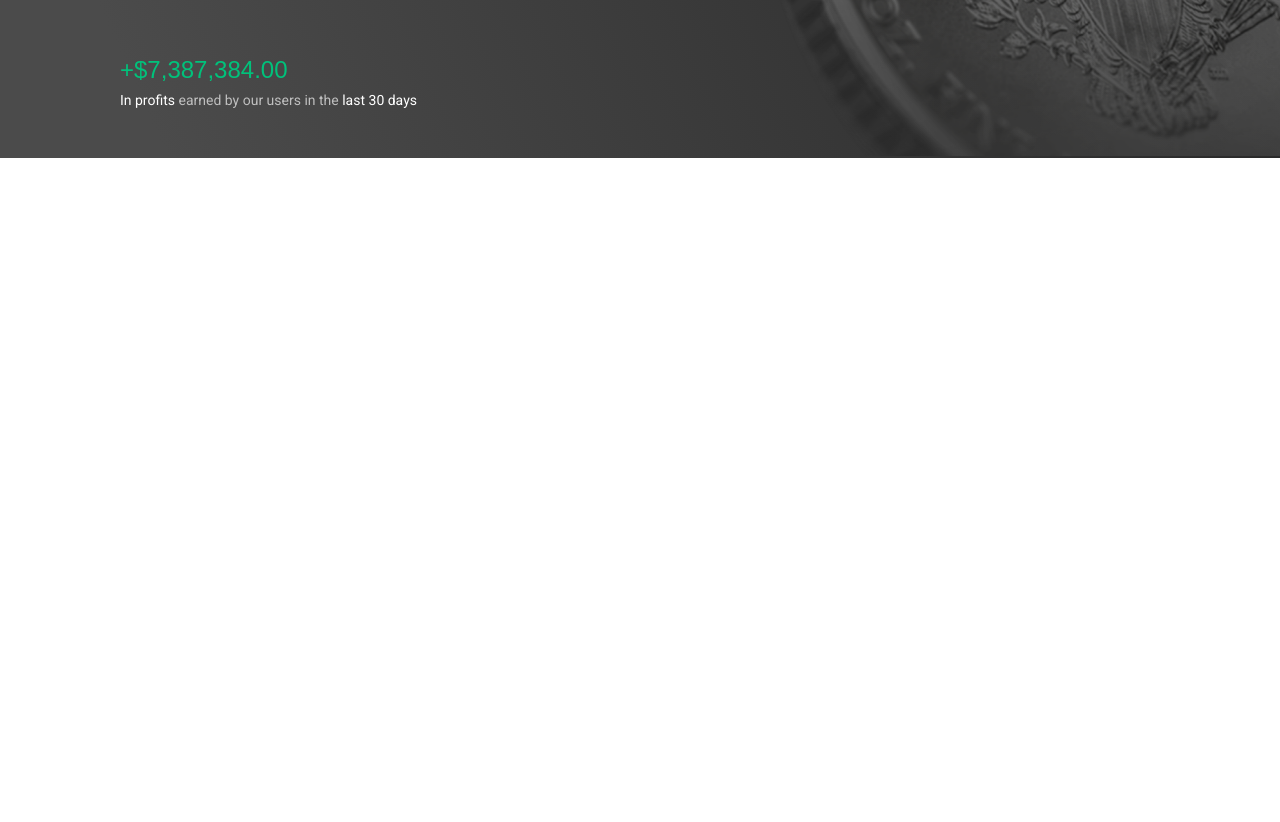
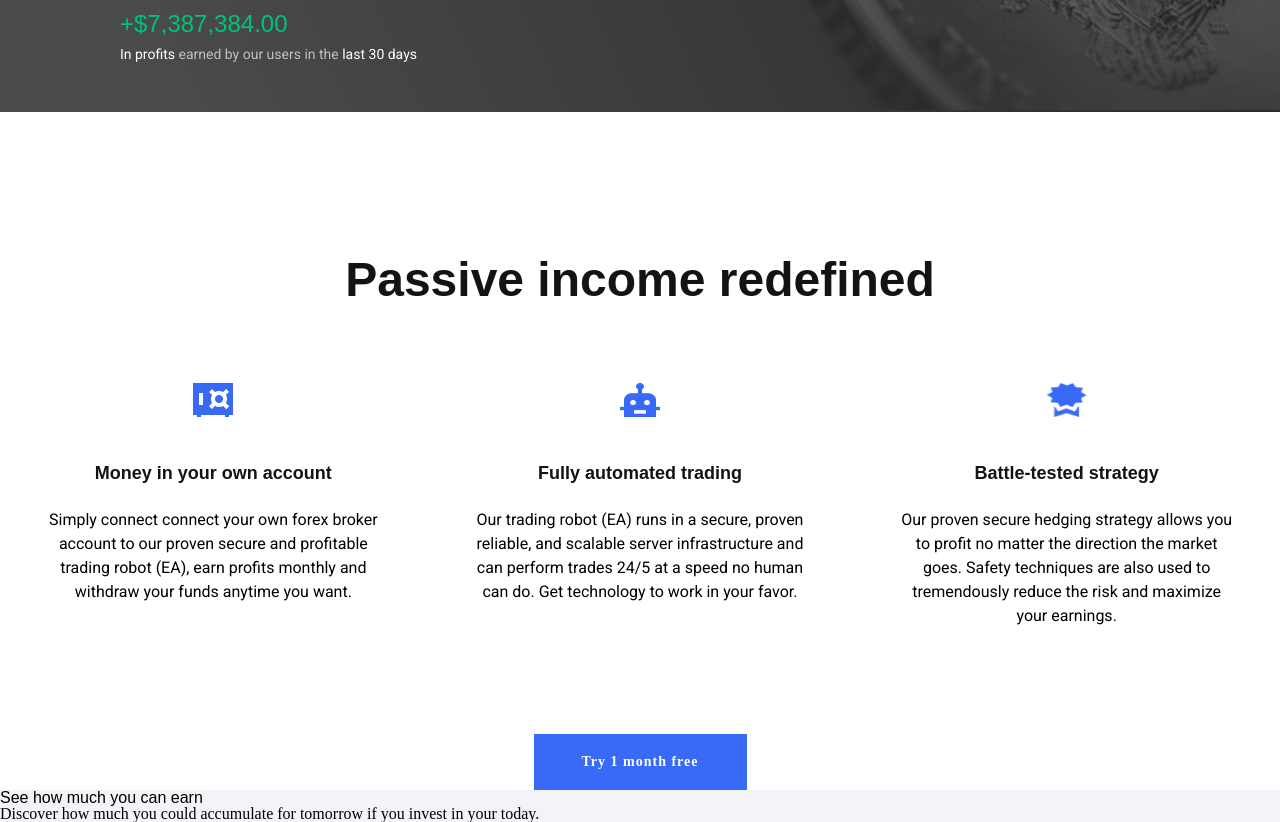
Before and after one commit to lenovais56/atomFX, a plain HTML site: page index.html in a window 1280 px wide. Shown: the part 473-1295 px from the top of the page. Before the commit the page ends 800 px from the top, so only its background shows below. Drawn offline with Linux system fonts and the light colour scheme; a web font is replaced by a local one.

Commit message:
Incluindo a seção beneficios

```diff
--- /dev/null
+++ b/assets/css/beneficios.css
@@ -0,0 +1,5 @@
+.beneficios {
+    display: flex;
+    flex-direction: column;
+    justify-content: space-around;
+}
--- /dev/null
+++ b/assets/css/beneficios/beneficios__botao.css
@@ -0,0 +1,15 @@
+.beneficios__botao {
+    width: 213px;
+    height: 56px;
+    margin-top: 106px;
+    background-color: #396AF7;
+    color: #FFFFFF;
+    font-family: 'Familjen Grotesk';
+    font-size: 14px;
+    font-weight: 600;
+    line-height: 16px;
+    letter-spacing: 1px;
+    border: none;
+    margin: 0 auto;
+    align-self: center;
+}
--- /dev/null
+++ b/assets/css/beneficios/beneficios__descricao.css
@@ -0,0 +1,6 @@
+.beneficios__descricao {
+    font-family: 'Roboto', sans-serif;
+    font-size: 16px;
+    font-weight: 400;
+    line-height: 24px;
+}
--- /dev/null
+++ b/assets/css/beneficios/beneficios__destaque.css
@@ -0,0 +1,9 @@
+.beneficios__destaque {
+    font-family: 'Familjen Grotesk', sans-serif;
+    font-size: 18px;
+    font-weight: 600;
+    line-height: 21px;
+    text-align: center;
+    color: #131313;
+    margin-bottom: 24px;
+}
--- /dev/null
+++ b/assets/css/beneficios/beneficios__icone.css
@@ -0,0 +1,5 @@
+.beneficios__icone {
+    width: 40px;
+    height: 34px;
+    margin: 75px 0 43px 0;
+}
--- /dev/null
+++ b/assets/css/beneficios/beneficios__item.css
@@ -0,0 +1,4 @@
+.beneficios__item {
+    width: 340px;
+    height: 100%;
+}
--- /dev/null
+++ b/assets/css/beneficios/beneficios__lista.css
@@ -0,0 +1,6 @@
+.beneficios__lista {
+    display: flex;
+    justify-content: space-around;
+    text-align: center;
+    margin-bottom: 106px;
+}
--- /dev/null
+++ b/assets/css/beneficios/beneficios__titulo.css
@@ -0,0 +1,10 @@
+.beneficios__titulo {
+    width: 100%;
+    font-family: 'Familjen Grotesk', sans-serif;
+    font-size: 48px;
+    font-weight: 600;
+    line-height: 56px;
+    color: #131313;
+    text-align: center;
+    margin-top: 140px;
+}
--- a/assets/css/cabecalho.css
+++ b/assets/css/cabecalho.css
@@ -1,7 +1,9 @@
 .cabecalho {
     display: flex;
+    position: fixed;
     justify-content: space-around;
     align-items: center;
+    width: 100%;
     height: 46px;
     background: linear-gradient(245.64deg, #222222 -0.97%, #4B4B4B 89.16%);
 }
--- /dev/null
+++ b/assets/css/simulador.css
@@ -0,0 +1,5 @@
+.simulador {
+    display: flex;
+    flex-direction: column;
+    background-color: #F2F4F8;
+}
--- /dev/null
+++ b/assets/css/simulador/simulador__titulo.css
@@ -0,0 +1,3 @@
+.simulador__titulo {
+    font-family: 'Familjen Grotesk', sans-serif;
+}
--- a/index.html
+++ b/index.html
@@ -21,6 +21,17 @@
     <link rel="stylesheet" href="assets/css/banner/banner__rendimento.css">
     <link rel="stylesheet" href="assets/css/banner/banner__rendimentoDestaque.css">
     <link rel="stylesheet" href="assets/css/banner/banner__imagem.css">
+    <link rel="stylesheet" href="assets/css/beneficios.css">
+    <link rel="stylesheet" href="assets/css/beneficios/beneficios__titulo.css">
+    <link rel="stylesheet" href="assets/css/beneficios/beneficios__lista.css">
+    <link rel="stylesheet" href="assets/css/beneficios/beneficios__item.css">
+    <link rel="stylesheet" href="assets/css/beneficios/beneficios__icone.css">
+    <link rel="stylesheet" href="assets/css/beneficios/beneficios__destaque.css">
+    <link rel="stylesheet" href="assets/css/beneficios/beneficios__descricao.css">
+    <link rel="stylesheet" href="assets/css/beneficios/beneficios__botao.css">
+    <link rel="stylesheet" href="assets/css/simulador.css">
+    <link rel="stylesheet" href="assets/css/simulador/simulador__titulo.css">
+    <link rel="stylesheet" href="assets/css/simulador/simulador__descricao.css">
 </head>
 <body>
     <header class="cabecalho">
@@ -46,15 +57,42 @@
     </header>
     <section class="banner">
         <div>
-        <h2 class="banner__titulo">Consistently earn <span class="banner__titulo--destaque">10% to 25%</span> monthly profits on autopilot</h2>
-        <p class="banner__descricao">Connect your own forex broker account to our proven and secure trading robot</p>
-        <button class="banner__botao">Try 1 month free</button>
-        <p class="banner__rendimento">+$7,387,384.00</p>
-        <p class="banner__rendimento--descricao"><span class="banner__rendimento--destaque">In profits</span> earned by our users in the <span class="banner__rendimento--destaque">last 30 days</span></p>
+            <h2 class="banner__titulo">Consistently earn <span class="banner__titulo--destaque">10% to 25%</span> monthly profits on autopilot</h2>
+            <p class="banner__descricao">Connect your own forex broker account to our proven and secure trading robot</p>
+            <button class="banner__botao">Try 1 month free</button>
+            <p class="banner__rendimento">+$7,387,384.00</p>
+            <p class="banner__rendimento--descricao"><span class="banner__rendimento--destaque">In profits</span> earned by our users in the <span class="banner__rendimento--destaque">last 30 days</span></p>
         </div>
         <div>
             <img class="banner__imagem" src="assets/img/moeda-banner.png" alt="Moeada dos estados unidos">
         </div>
     </section>
+    <section class="beneficios">
+        <h2 class="beneficios__titulo">Passive income redefined</h2>
+        <ul class="beneficios__lista">
+            <li class="beneficios__item">
+                <img src="assets/img/cofre-icon.png" alt="icone de um cofre" class="beneficios__icone">
+                <p class="beneficios__destaque">Money in your own account</p>
+                <p class="beneficios__descricao">Simply connect connect your own forex broker account to our proven secure and profitable trading robot (EA), earn profits monthly and withdraw your funds anytime you want.</p>
+            </li>
+            <li class="beneficios__item">
+                <img src="assets/img/robo-icon.png" alt="icone de um robo" class="beneficios__icone">
+                <p class="beneficios__destaque">Fully automated trading</p>
+                <p class="beneficios__descricao">Our trading robot (EA) runs in a secure, proven reliable, and scalable server infrastructure and can perform trades 24/5 at a speed no human can do. Get technology to work in your favor.</p>
+            </li>
+            <li class="beneficios__item">
+                <img src="assets/img/medalha-icon.png" alt="icone de uma medalha" class="beneficios__icone">
+                <p class="beneficios__destaque">Battle-tested strategy</p>
+                <p class="beneficios__descricao">Our proven secure hedging strategy allows you to profit no matter the direction the market goes. Safety techniques are also used to tremendously reduce the risk and maximize your earnings.</p>
+            </li>
+        </ul>
+        <button href="#" class="beneficios__botao">Try 1 month free</button>
+    </section>
+    <section class="simulador">
+        <div>
+            <h2 class="simulador__titulo">See how much you can earn</h2>
+            <p class="simulador__descricao">Discover how much you could accumulate for tomorrow if you invest in your today.</p>
+        </div>
+    </section>
 </body>
 </html>
```
Also changed, not shown: assets/css/simulador/simulador__descricao.css (added).
